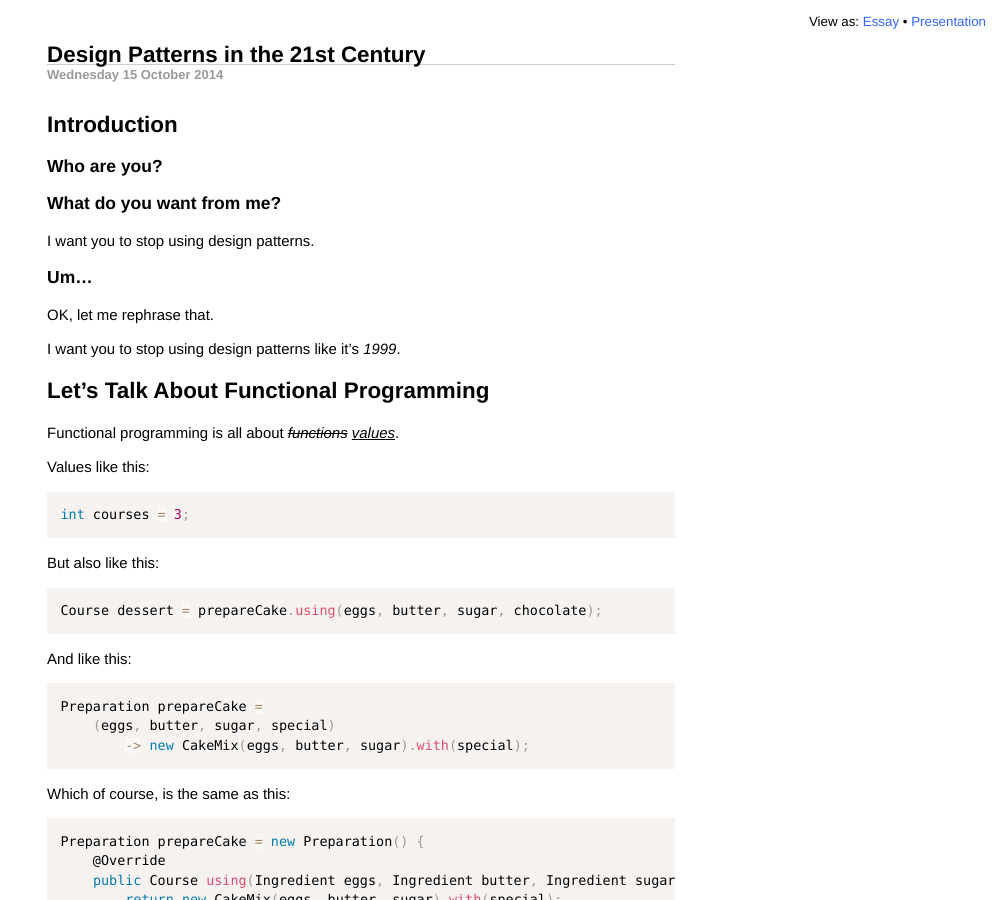
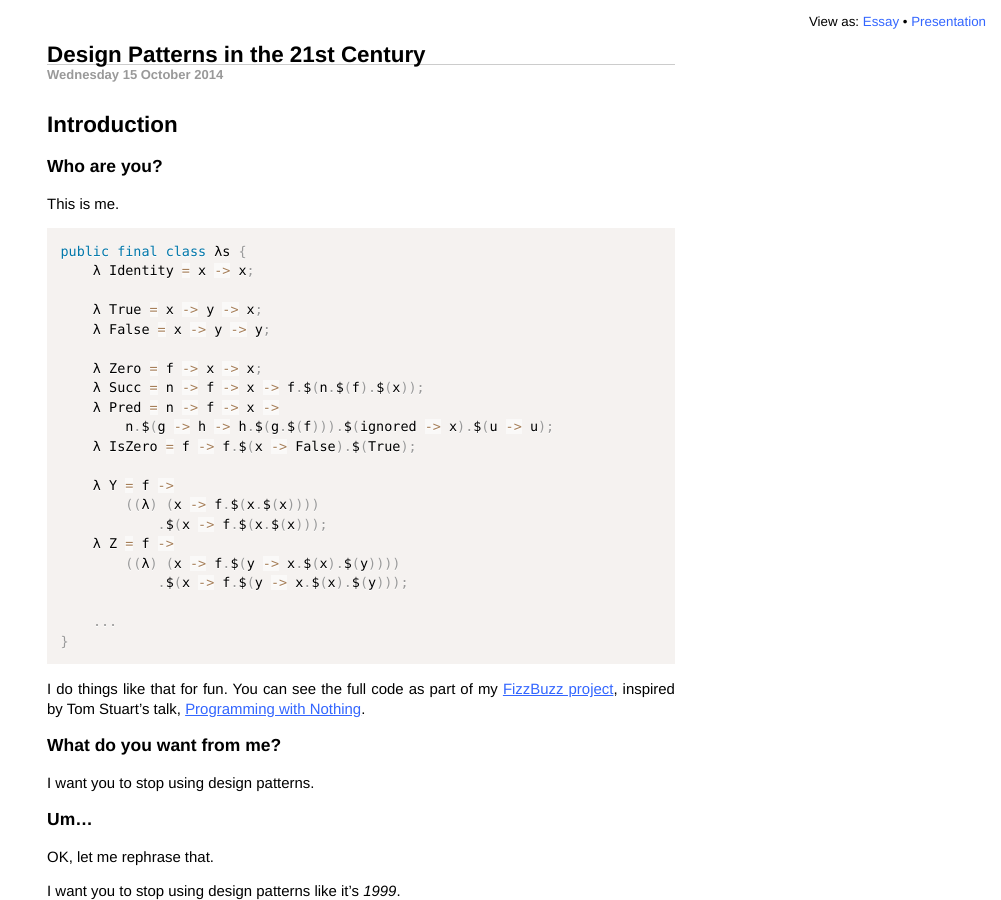
Before and after one commit to SamirTalwar/talks, a Jekyll site: the page built from design-patterns-in-the-21st-century.md, in a window 1280 px wide and 900 px high. Shown: the whole window, without its empty margins (279-1280 px from the left). Built offline with Jekyll 4.4.1, drawn with Linux system fonts in a browser that asks for light colours; nearby versions of some CDN libraries; comment, search, counter and statistics services are not loaded.

Commit message:
Make the "Who are you?" section work.

````diff
--- a/design-patterns-in-the-21st-century.md
+++ b/design-patterns-in-the-21st-century.md
@@ -10,7 +10,36 @@ date: 2014-10-15 11:00:00 +0100
 <section markdown="1">
 ### Who are you?
 
-<!-- <script src="https://gist.github.com/SamirTalwar/04cb9dfdaac3ecda97b5.js"></script> -->
+This is me.
+{: .notes}
+
+```java
+public final class λs {
+    λ Identity = x -> x;
+
+    λ True = x -> y -> x;
+    λ False = x -> y -> y;
+
+    λ Zero = f -> x -> x;
+    λ Succ = n -> f -> x -> f.$(n.$(f).$(x));
+    λ Pred = n -> f -> x ->
+        n.$(g -> h -> h.$(g.$(f))).$(ignored -> x).$(u -> u);
+    λ IsZero = f -> f.$(x -> False).$(True);
+
+    λ Y = f ->
+        ((λ) (x -> f.$(x.$(x))))
+            .$(x -> f.$(x.$(x)));
+    λ Z = f ->
+        ((λ) (x -> f.$(y -> x.$(x).$(y))))
+            .$(x -> f.$(y -> x.$(x).$(y)));
+
+    ...
+}
+```
+{: .lots-of-code}
+
+I do things like that for fun. You can see the full code as part of my [FizzBuzz project](https://github.com/SamirTalwar/FizzBuzz), inspired by Tom Stuart's talk, [Programming with Nothing](http://experthuman.com/programming-with-nothing).
+{: .notes}
 </section>
 
 <section markdown="1">
````
